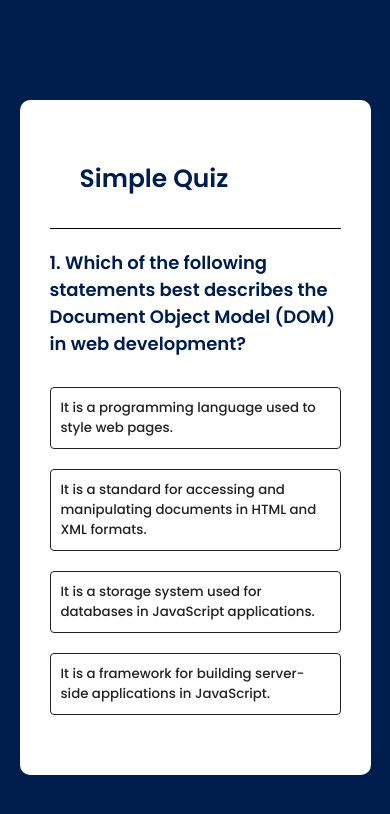
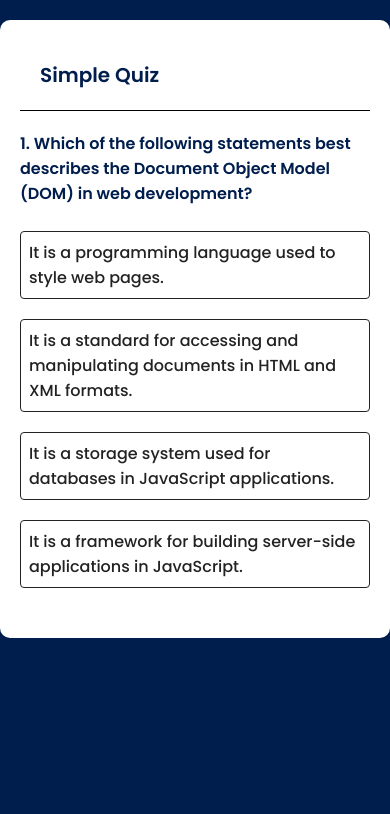
Before and after one commit to AbinS2003/Quiz-App, a plain HTML site: page Index.html in a window 390 px wide. Drawn offline with Linux system fonts and the light colour scheme.

Commit message:
Made the page responsive

```diff
--- a/style.css
+++ b/style.css
@@ -80,3 +80,25 @@ body {
 .incorrect {
   background: #ff9393;
 }
+
+
+@media(max-width:480px) {
+  .app {
+    width: 100%;
+    padding: 20px;
+    margin: 20px auto 0;
+  }
+  .app h1 {
+    font-size: 20px;
+    padding: 20px;
+  }
+  .btn, #nxt-btn {
+    width: 100%;
+    padding: 8px;
+    font-size: 16px;
+  }
+  .quiz h2 {
+    font-size: 16px;
+    margin-bottom: 15px;
+  }
+}
```
